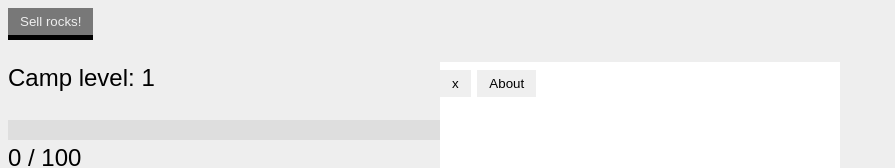
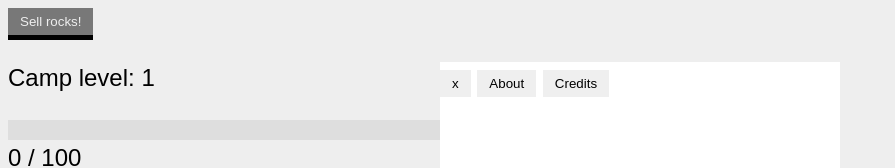
Before and after one commit to Tofutush/idlegame, a Svelte app: page / in a window 1280 px wide. Both pictures are taken after a click on the button "Menu". Shown: the part 188-356 px from the top of the page, without its empty margins (0-895 px from the left). Built offline with nearby package versions, Linux system fonts and the light colour scheme.

Commit message:
move credits to popup

```diff
--- a/src/components/InfoMenu.svelte
+++ b/src/components/InfoMenu.svelte
@@ -8,12 +8,25 @@
     function hideAbout() {
         aboutModal = false;
     }
+
+    let creditModal = $state(false);
+    function openCredit() {
+        creditModal = true;
+    }
+    function hideCredit() {
+        creditModal = false;
+    }
 </script>
 
 <button onclick={openAbout}>About</button>
+<button onclick={openCredit}>Credits</button>
 <Modal show={aboutModal} hide={hideAbout}>
     <h1>About</h1>
     <h2>Idle Forced Labor Camp, an Incremental Game</h2>
     <p>Dig rocks. Sell them into bucks. Fulfill quotas from above. Catch more prisoners and make them work night and day. Hire guards. Grow your camp. Truly the Bauhinian experience.</p>
     <p>may sound hellish, but thats what im going for</p>
 </Modal>
+<Modal show={creditModal} hide={hideCredit}>
+    <h1>Credits</h1>
+    <p>Toast notifications by <a href="https://github.com/anatoliy-t7/svelte-5-french-toast">anatoliy-t7</a>.</p>
+</Modal>
```
Also changed, not shown: 1 other file (tests, documents, lock files or other folders).
